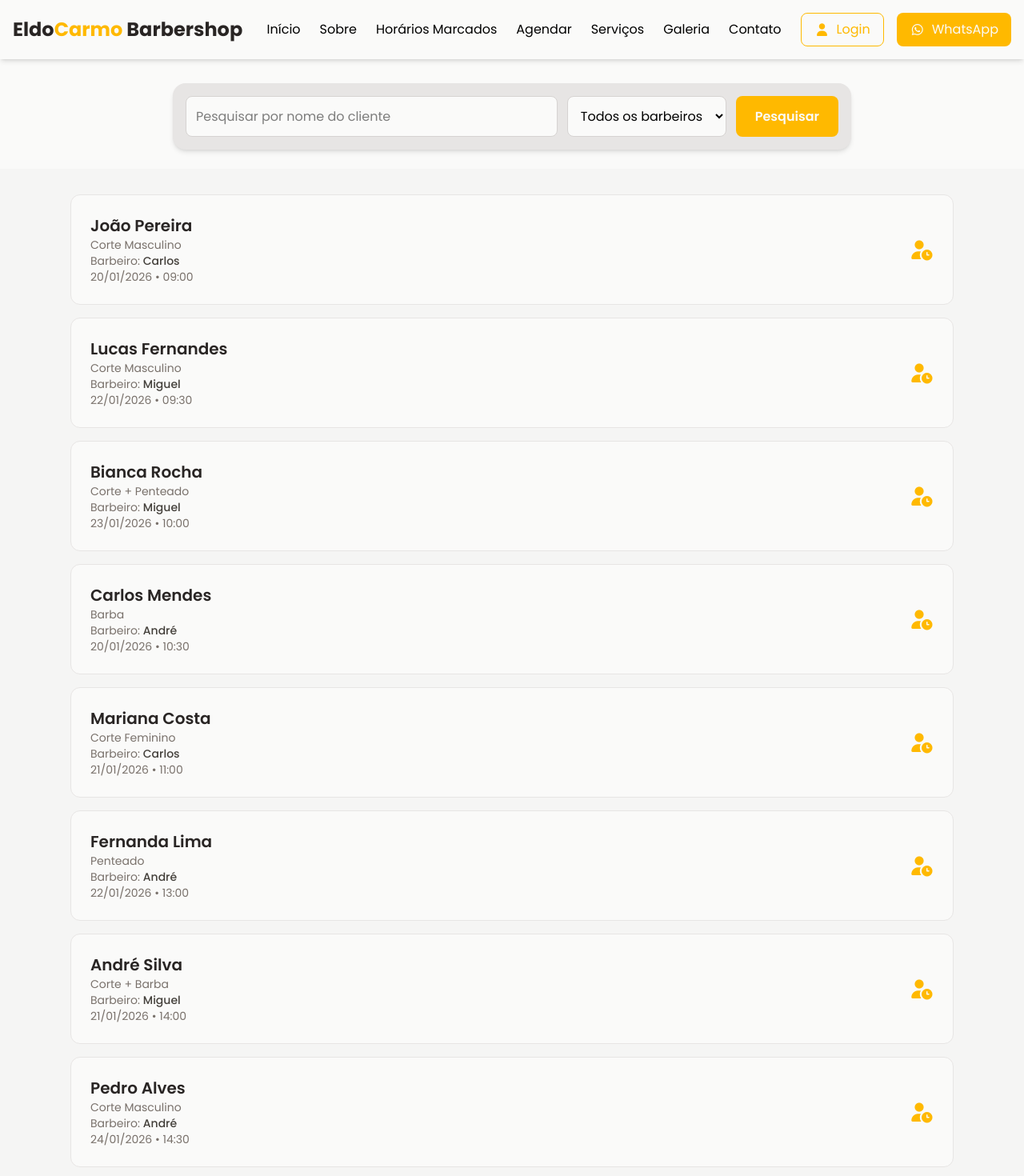
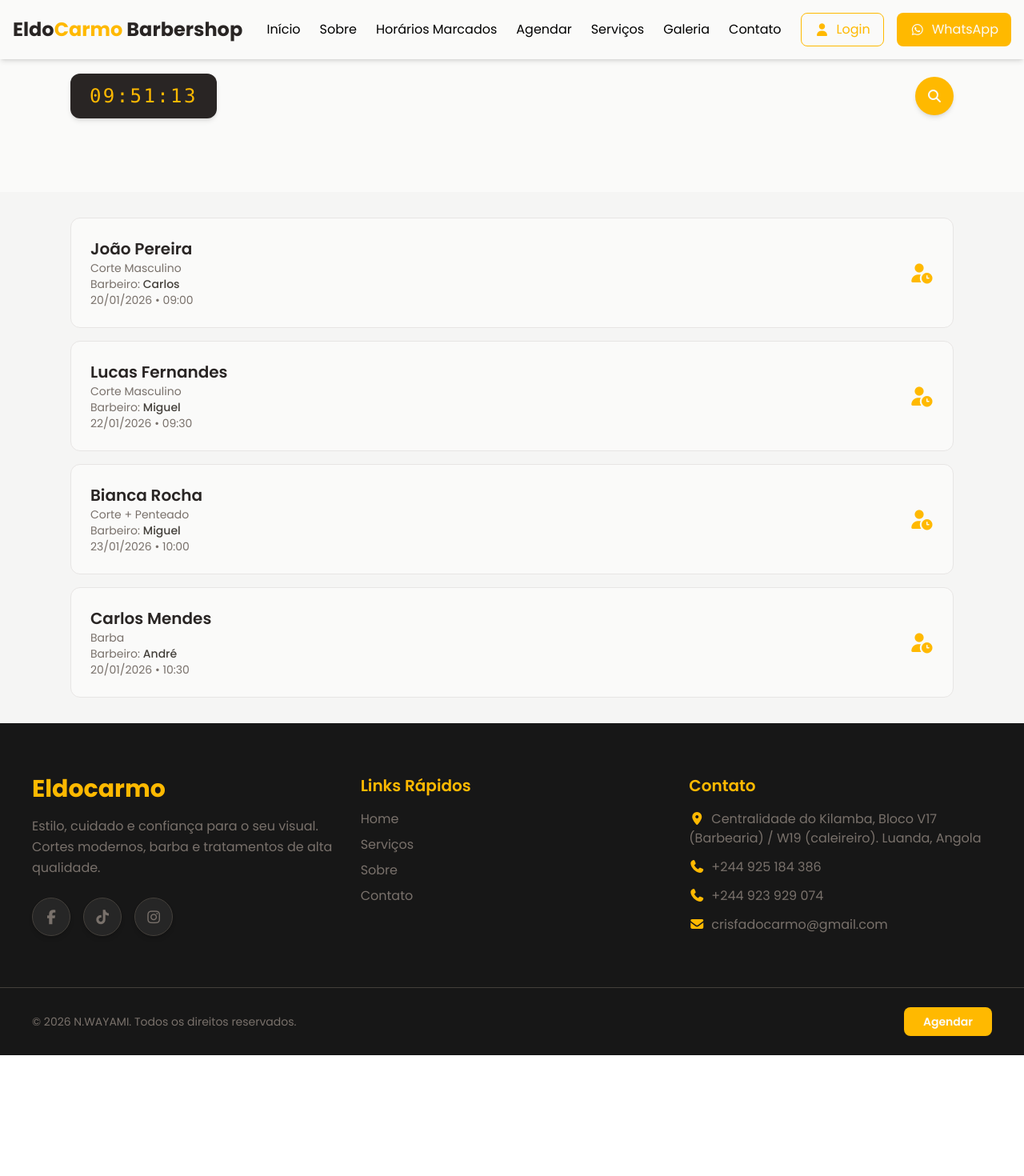
Before and after one commit to nsimba-afonso-nwayami/eldocarmo-barbershop, a React (Vite) app: page /horarios-marcados in a window 1280 px wide. Shown: the top 1470 px of the page at 80% size. After the commit the page ends 1319 px from the top, so only its background shows below. Built offline with nearby package versions, Linux system fonts and the light colour scheme.

Commit message:
relógio digital e ocultação do form de pesquisa implementado

```diff
--- a/src/pages/site/HorariosMarcados.jsx
+++ b/src/pages/site/HorariosMarcados.jsx
@@ -1,9 +1,27 @@
 import { Link } from "react-router-dom";
 import Header from "../../components/header/Header";
 import Footer from "../../components/footer/Footer";
+import { useEffect, useState } from "react";
 
 export default function HorariosMarcados() {
-  // DADOS MOCK (depois vem da API)
+  const [mostrarPesquisa, setMostrarPesquisa] = useState(false);
+  const [horaAtual, setHoraAtual] = useState("");
+
+  // RELÓGIO DIGITAL
+  useEffect(() => {
+    const interval = setInterval(() => {
+      const agora = new Date();
+      const hora = agora.toLocaleTimeString("pt-PT", {
+        hour: "2-digit",
+        minute: "2-digit",
+        second: "2-digit",
+      });
+      setHoraAtual(hora);
+    }, 1000);
+
+    return () => clearInterval(interval);
+  }, []);
+
   const agendamentos = [
     {
       id: 1,
@@ -37,57 +55,38 @@ export default function HorariosMarcados() {
       data: "20/01/2026",
       hora: "10:30",
     },
-    {
-      id: 4,
-      nome: "Mariana Costa",
-      servico: "Corte Feminino",
-      barbeiro: "Carlos",
-      data: "21/01/2026",
-      hora: "11:00",
-    },
-    {
-      id: 6,
-      nome: "Fernanda Lima",
-      servico: "Penteado",
-      barbeiro: "André",
-      data: "22/01/2026",
-      hora: "13:00",
-    },
-    {
-      id: 3,
-      nome: "André Silva",
-      servico: "Corte + Barba",
-      barbeiro: "Miguel",
-      data: "21/01/2026",
-      hora: "14:00",
-    },
-    {
-      id: 9,
-      nome: "Pedro Alves",
-      servico: "Corte Masculino",
-      barbeiro: "André",
-      data: "24/01/2026",
-      hora: "14:30",
-    },
-    {
-      id: 7,
-      nome: "Rafael Gomes",
-      servico: "Barba",
-      barbeiro: "Carlos",
-      data: "23/01/2026",
-      hora: "15:30",
-    },
   ];
 
   return (
     <>
       <title>Horários Marcados | Eldocarmo Barbershop</title>
 
-      {/* Header */}
       <Header />
 
-      {/* PESQUISA */}
-      <section className="py-6 pt-26 bg-stone-50">
+      {/* TOPO: RELÓGIO + PESQUISA */}
+      <section className="py-23 bg-stone-50">
+        <div className="max-w-6xl mx-auto px-6 flex justify-between items-center">
+          {/* RELÓGIO */}
+          <div className="bg-stone-800 text-amber-400 px-6 py-3 rounded-xl shadow-md font-mono text-2xl tracking-widest">
+            {horaAtual}
+          </div>
+
+          {/* BOTÃO PESQUISA */}
+          <button
+            onClick={() => setMostrarPesquisa(!mostrarPesquisa)}
+            className="w-12 h-12 cursor-pointer flex items-center justify-center rounded-full bg-amber-400 hover:bg-amber-500 text-stone-50 shadow-md transition"
+          >
+            <i className="fas fa-search"></i>
+          </button>
+        </div>
+      </section>
+
+      {/* FORM DE PESQUISA (ANIMADO) */}
+      <section
+        className={`overflow-hidden transition-all duration-500 ease-in-out bg-stone-50
+         ${mostrarPesquisa ? "max-h-40 opacity-100 mt-4" : "max-h-0 opacity-0 mt-0"}
+      `}
+      >
         <div className="max-w-4xl mx-auto px-6">
           <form className="bg-stone-200 p-4 rounded-2xl shadow-md flex flex-col md:flex-row gap-3">
             <input
@@ -96,7 +95,6 @@ export default function HorariosMarcados() {
               className="flex-1 p-3 rounded-lg bg-stone-50 border border-stone-300 focus:outline-none focus:border-amber-400"
             />
 
-            {/* FILTRO DE BARBEIROS */}
             <select className="p-3 rounded-lg bg-stone-50 border border-stone-300 focus:outline-none focus:border-amber-400">
               <option value="">Todos os barbeiros</option>
               <option value="Carlos">Carlos</option>
@@ -108,7 +106,7 @@ export default function HorariosMarcados() {
               type="submit"
               className="px-6 py-3 cursor-pointer rounded-lg bg-amber-400 hover:bg-amber-500 font-semibold text-stone-50 transition"
             >
-              Pesquisar
+              Filtrar
             </button>
           </form>
         </div>
@@ -149,7 +147,6 @@ export default function HorariosMarcados() {
         </div>
       </section>
 
-      {/* Footer */}
       <Footer />
     </>
   );
```
